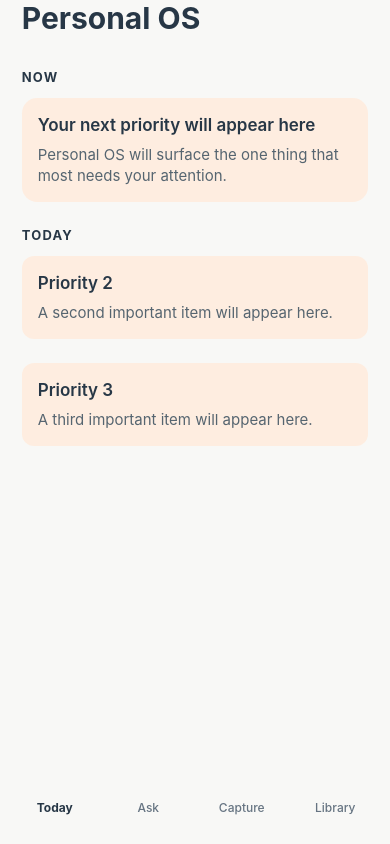
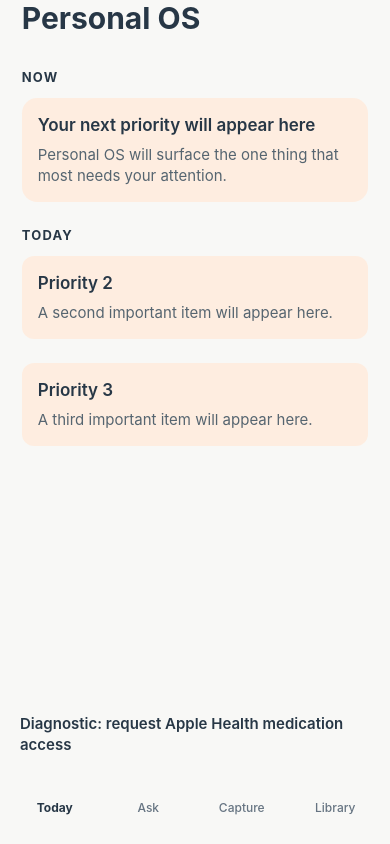
Before and after one commit to Briffits/Personal-OS, a React Native app in the folder app/: screen / in a window 390 px wide. Built offline with nearby package versions, Linux system fonts and the light colour scheme.

Commit message:
diagnostic: request Health access manually after startup

```diff
--- a/app/App.tsx
+++ b/app/App.tsx
@@ -5,6 +5,7 @@
 import BottomNavigation, {
   type AppTab,
 } from './src/components/BottomNavigation';
+import DebugHealthAuthorizationControl from './src/components/DebugHealthAuthorizationControl';
 import LibraryScreen from './src/screens/LibraryScreen';
 import MedicationScreen from './src/screens/MedicationScreen';
 import PrescriptionWalletScreen from './src/screens/PrescriptionWalletScreen';
@@ -57,6 +58,9 @@
     <SafeAreaProvider>
       <StatusBar barStyle={theme.isDark ? 'light-content' : 'dark-content'} />
       {renderScreen()}
+      {__DEV__ && activeScreen === 'main' && activeTab === 'Today' && (
+        <DebugHealthAuthorizationControl />
+      )}
       {activeScreen === 'main' && (
         <BottomNavigation activeTab={activeTab} onTabPress={handleTabPress} />
       )}
--- /dev/null
+++ b/app/src/components/DebugHealthAuthorizationControl.tsx
@@ -0,0 +1,109 @@
+import { useEffect, useRef, useState } from 'react';
+import { Pressable, StyleSheet, Text, View } from 'react-native';
+import {
+  layout,
+  spacing,
+  typography,
+  usePersonalOSTheme,
+} from '../design-system';
+import {
+  MedicationHealthError,
+  NativeMedicationHealth,
+} from '../native/NativeMedicationHealth';
+
+// Diagnostic branch only. Mounting MedicationScreen can initialize/migrate
+// storage, so this control calls the access-only adapter without that screen.
+export default function DebugHealthAuthorizationControl() {
+  const theme = usePersonalOSTheme();
+  const mounted = useRef(false);
+  const pending = useRef(false);
+  const [busy, setBusy] = useState(false);
+  const [notice, setNotice] = useState('');
+
+  useEffect(() => {
+    mounted.current = true;
+    return () => {
+      mounted.current = false;
+    };
+  }, []);
+
+  async function requestAccess() {
+    if (!__DEV__ || !mounted.current || pending.current) {
+      return;
+    }
+    pending.current = true;
+    setBusy(true);
+    setNotice('');
+    try {
+      // A tap is the only trigger. Never query Health or touch application storage.
+      await NativeMedicationHealth.requestMedicationAccess();
+      if (mounted.current) {
+        setNotice(
+          'Request completed. Sheet appearance and read access are not verified.',
+        );
+      }
+    } catch (error) {
+      if (mounted.current) {
+        const code = error instanceof MedicationHealthError ? error.code : '';
+        setNotice(
+          code === 'authorization-cancelled'
+            ? 'Request reported cancellation. Sheet appearance and read access are not verified.'
+            : code === 'health-unavailable'
+            ? 'Apple Health medication access is unavailable. Read access has not been checked.'
+            : 'Request could not be completed. Sheet appearance and read access are not verified.',
+        );
+      }
+    } finally {
+      pending.current = false;
+      if (mounted.current) {
+        setBusy(false);
+      }
+    }
+  }
+
+  if (!__DEV__) {
+    return null;
+  }
+
+  return (
+    <View
+      style={[styles.container, { backgroundColor: theme.colours.background }]}
+    >
+      <Pressable
+        accessibilityRole="button"
+        accessibilityLabel="Diagnostic: request Apple Health medication access"
+        accessibilityHint="Tap only after Today is visibly interactive. Cancel without changing selections."
+        accessibilityState={{ disabled: busy, busy }}
+        disabled={busy}
+        onPress={requestAccess}
+        style={styles.action}
+      >
+        <Text style={[typography.bodyStrong, { color: theme.colours.action }]}>
+          {busy
+            ? 'Diagnostic request in progress…'
+            : 'Diagnostic: request Apple Health medication access'}
+        </Text>
+      </Pressable>
+      {notice !== '' && (
+        <Text
+          accessibilityRole="alert"
+          style={[typography.caption, { color: theme.colours.textPrimary }]}
+        >
+          {notice}
+        </Text>
+      )}
+    </View>
+  );
+}
+
+const styles = StyleSheet.create({
+  container: {
+    paddingHorizontal: layout.screenPaddingHorizontal,
+    paddingVertical: spacing.sm,
+  },
+  action: {
+    minHeight: layout.minimumTouchTarget,
+    justifyContent: 'center',
+    paddingVertical: spacing.sm,
+  },
+});
```
Also changed, not shown: 2 other files (tests, documents, lock files or other folders).
